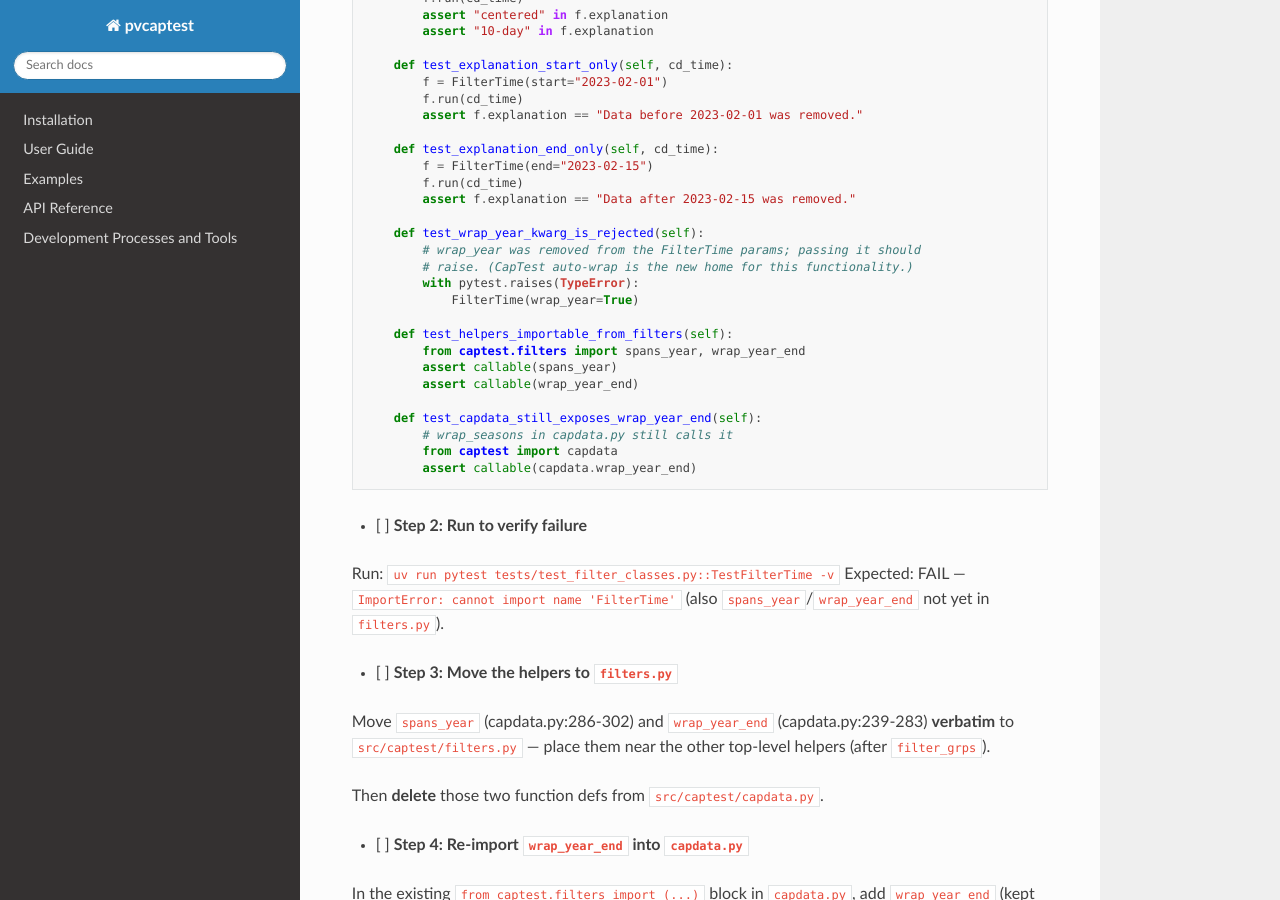
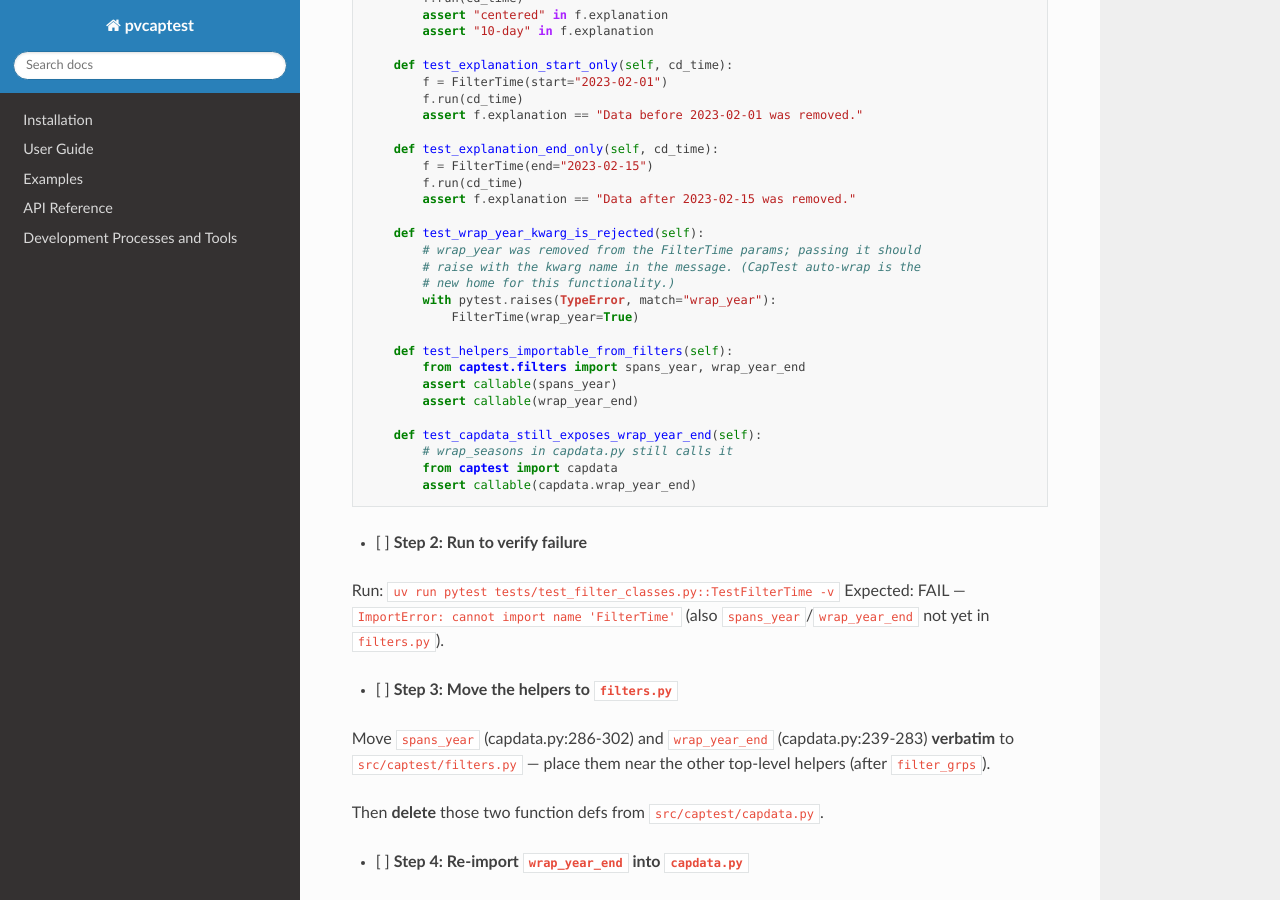
Before and after one commit to pvcaptest/pvcaptest, a Sphinx documentation site: the page built from docs/superpowers/plans/2026-06-01-filter-time.md, in a window 1280 px wide and 900 px high, scrolled down 3992 px. Built offline with Sphinx 7.4.7 and the Read the Docs theme 3.1.0, drawn with Linux system fonts in a browser that asks for light colours; pages that are not in the unit, such as notebooks, are missing from menus.

Commit message:
docs: tighten wrap_year rejection test with match="wrap_year"
Pin the assertion to param's "got an unexpected keyword argument 'wrap_year'"
message so a future internals change or class rename can't silently turn the
test into a no-op.

Co-Authored-By: Claude Opus 4.7 <noreply@anthropic.com>

```diff
--- a/docs/superpowers/plans/2026-06-01-filter-time.md
+++ b/docs/superpowers/plans/2026-06-01-filter-time.md
@@ -154,8 +154,9 @@ class TestFilterTime:
 
     def test_wrap_year_kwarg_is_rejected(self):
         # wrap_year was removed from the FilterTime params; passing it should
-        # raise. (CapTest auto-wrap is the new home for this functionality.)
-        with pytest.raises(TypeError):
+        # raise with the kwarg name in the message. (CapTest auto-wrap is the
+        # new home for this functionality.)
+        with pytest.raises(TypeError, match="wrap_year"):
             FilterTime(wrap_year=True)
 
     def test_helpers_importable_from_filters(self):
```
